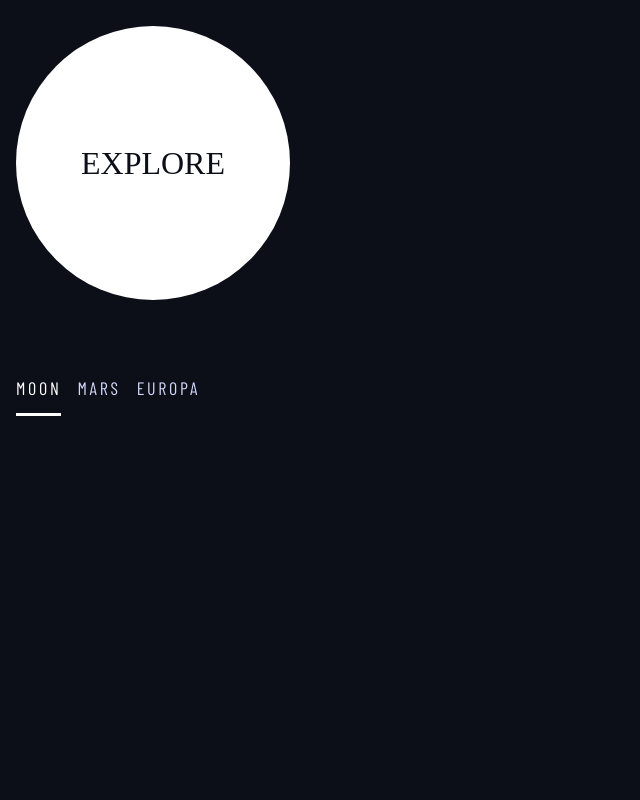
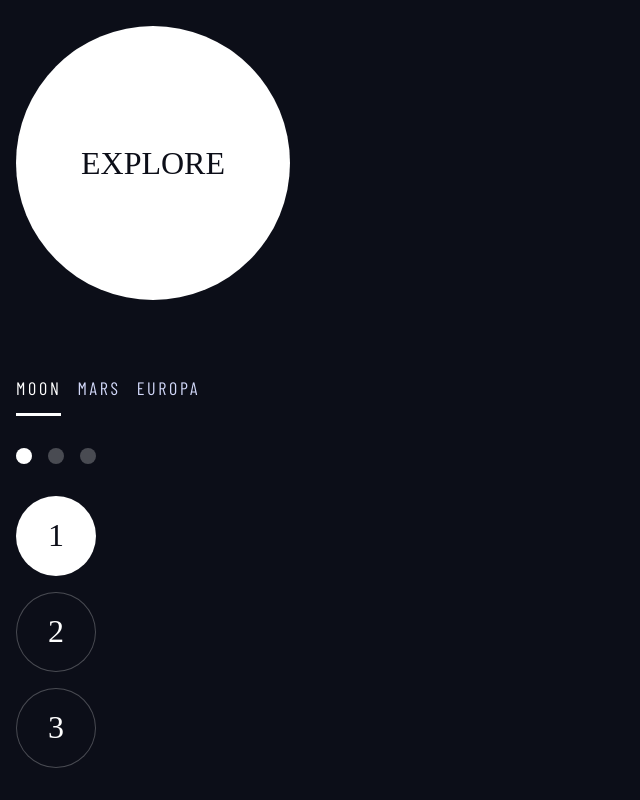
Before and after one commit to shawncocklin/space-tourism, a Svelte app: page / in a window 1280 px wide. Shown: the part 1726-2526 px from the top of the page, without its empty margins (0-640 px from the left). Before the commit the page ends 2142 px from the top, so only its background shows below. Built offline with nearby package versions, Linux system fonts and the light colour scheme; a web font is replaced by a local one.

Commit message:
completed building css for design system

```diff
--- a/public/global.css
+++ b/public/global.css
@@ -244,32 +244,6 @@ select {
   font-weight: 700;
   margin-right: 1em;
 }
-.state-indicators > * {
-  cursor: pointer;
-  padding: var(--indicator-gap, 1em) 0;
-  border: 0;
-  border-bottom: 3px solid hsl(var(--clr-white) / var(--indicator-alpha, 0));
-}
-.state-indicators .active,
-.state-indicators [aria-selected="true"] {
-  --indicator-alpha: 1;
-}
-.state-indicators *:hover,
-.state-indicators *:focus {
-  --indicator-alpha: .25;
-}
-.tab-nav {
-  --indicator-gap: .5em;
-}
-.tab-nav [aria-selected="true"] {
-  color: hsl(var(--clr-white))
-}
-.tab-nav > * {
-  background: none;
-}
-.link {
-  text-decoration: none;
-}
 .btn-large {
   position: relative;
   display: grid;
@@ -299,6 +273,66 @@ select {
   transform: scale(1.5);
   opacity: 1;
 }
+.state-indicators > * {
+  cursor: pointer;
+  padding: var(--indicator-gap, 1em) 0;
+  border: 0;
+  border-bottom: 3px solid hsl(var(--clr-white) / var(--indicator-alpha, 0));
+}
+.state-indicators .active,
+.state-indicators [aria-selected="true"] {
+  --indicator-alpha: 1;
+}
+.state-indicators *:hover,
+.state-indicators *:focus {
+  --indicator-alpha: .25;
+}
+.tab-nav {
+  --indicator-gap: .5em;
+}
+.tab-nav [aria-selected="true"] {
+  color: hsl(var(--clr-white))
+}
+.tab-nav > * {
+  background: none;
+}
+.link {
+  text-decoration: none;
+}
+.slider {
+  display: flex;
+  margin-block: 2rem;
+}
+.slider [aria-selected="true"] {
+  background-color: hsl(var(--clr-white));
+  color:hsl(var(--clr-dark))
+}
+.state-indicators.slider > * {
+  cursor: pointer;
+  padding: 0;
+}
+.state-indicators.slider > .slider-small:hover {
+  background-color: hsl(var(--clr-white) / .5);
+}
+.slider-small {
+  width: 16px;
+  aspect-ratio: 1;
+  border-radius: 50%;
+  background-color: var(--bg, hsl(var(--clr-white) / .25));
+}
+.slider-large {
+  width: 80px;
+  aspect-ratio: 1;
+  border-radius: 50%;
+  background-color: hsl(var(--clr-dark));
+  color: hsl(var(--clr-white));
+  border: 1px solid hsl(var(--clr-white) / .25);
+}
+.state-indicators.slider > .slider-large:hover {
+  background-color: hsl(var(--clr-dark));
+  border-color: hsl(var(--clr-white));
+  color: hsl(var(--clr-white));
+}
 body {
   background-color: hsl(var(--clr-dark));
   color: hsl(var(--clr-white));
--- a/src/components/Interactive.svelte
+++ b/src/components/Interactive.svelte
@@ -28,6 +28,16 @@
     <button aria-selected="false" class="uppercase text-light font-sans fs-400 letter-gap-md">Mars</button>
     <button aria-selected="false" class="uppercase text-light font-sans fs-400 letter-gap-md">Europa</button>
   </div>
+  <div class="slider state-indicators flex">
+    <button aria-selected="true" class="slider-small" />
+    <button aria-selected="false" class="slider-small" />
+    <button aria-selected="false" class="slider-small" />
+  </div>
+  <div class="slider state-indicators flex flex-column">
+    <button aria-selected="true" class="slider-large font-serif fs-900">1</button>
+    <button aria-selected="false" class="slider-large font-serif fs-900">2</button>
+    <button aria-selected="false" class="slider-large font-serif fs-900">3</button>
+  </div>
 </div>
 
 <style>
--- a/src/css-partials/utilities/buttons.css
+++ b/src/css-partials/utilities/buttons.css
@@ -7,6 +7,38 @@
 .main-nav a > span {
   font-weight: 700;
   margin-right: 1em;
+}
+
+.btn-large {
+  position: relative;
+  display: grid;
+  width: 274px;
+  z-index: 1;
+  aspect-ratio: 1;
+  border-radius: 50%;
+  place-items: center;
+}
+
+.btn-large::after {
+  content: "";
+  position: absolute;
+  width: 100%;
+  height: 100%;
+  border-radius: inherit;
+  background-color: hsl(var(--clr-white) / .2);
+  transform: scale(1);
+  opacity: 0;
+  transition:
+    opacity 250ms linear,
+    transform 250ms ease-in-out;
+  z-index: -1;
+
+}
+
+.btn-large:hover::after,
+.btn-large:focus::after {
+  transform: scale(1.5);
+  opacity: 1;
 }
 
 .state-indicators > * {
@@ -42,34 +74,43 @@
   text-decoration: none;
 }
 
-.btn-large {
-  position: relative;
-  display: grid;
-  width: 274px;
-  z-index: 1;
+.slider {
+  display: flex;
+  margin-block: 2rem;
+}
+
+.slider [aria-selected="true"] {
+  background-color: hsl(var(--clr-white));
+  color:hsl(var(--clr-dark))
+}
+
+.state-indicators.slider > * {
+  cursor: pointer;
+  padding: 0;
+}
+
+.state-indicators.slider > .slider-small:hover {
+  background-color: hsl(var(--clr-white) / .5);
+}
+
+.slider-small {
+  width: 16px;
   aspect-ratio: 1;
   border-radius: 50%;
-  place-items: center;
+  background-color: var(--bg, hsl(var(--clr-white) / .25));
 }
 
-.btn-large::after {
-  content: "";
-  position: absolute;
-  width: 100%;
-  height: 100%;
-  border-radius: inherit;
-  background-color: hsl(var(--clr-white) / .2);
-  transform: scale(1);
-  opacity: 0;
-  transition:
-    opacity 250ms linear,
-    transform 250ms ease-in-out;
-  z-index: -1;
-
+.slider-large {
+  width: 80px;
+  aspect-ratio: 1;
+  border-radius: 50%;
+  background-color: hsl(var(--clr-dark));
+  color: hsl(var(--clr-white));
+  border: 1px solid hsl(var(--clr-white) / .25);
 }
 
-.btn-large:hover::after,
-.btn-large:focus::after {
-  transform: scale(1.5);
-  opacity: 1;
+.state-indicators.slider > .slider-large:hover {
+  background-color: hsl(var(--clr-dark));
+  border-color: hsl(var(--clr-white));
+  color: hsl(var(--clr-white));
 }
```
